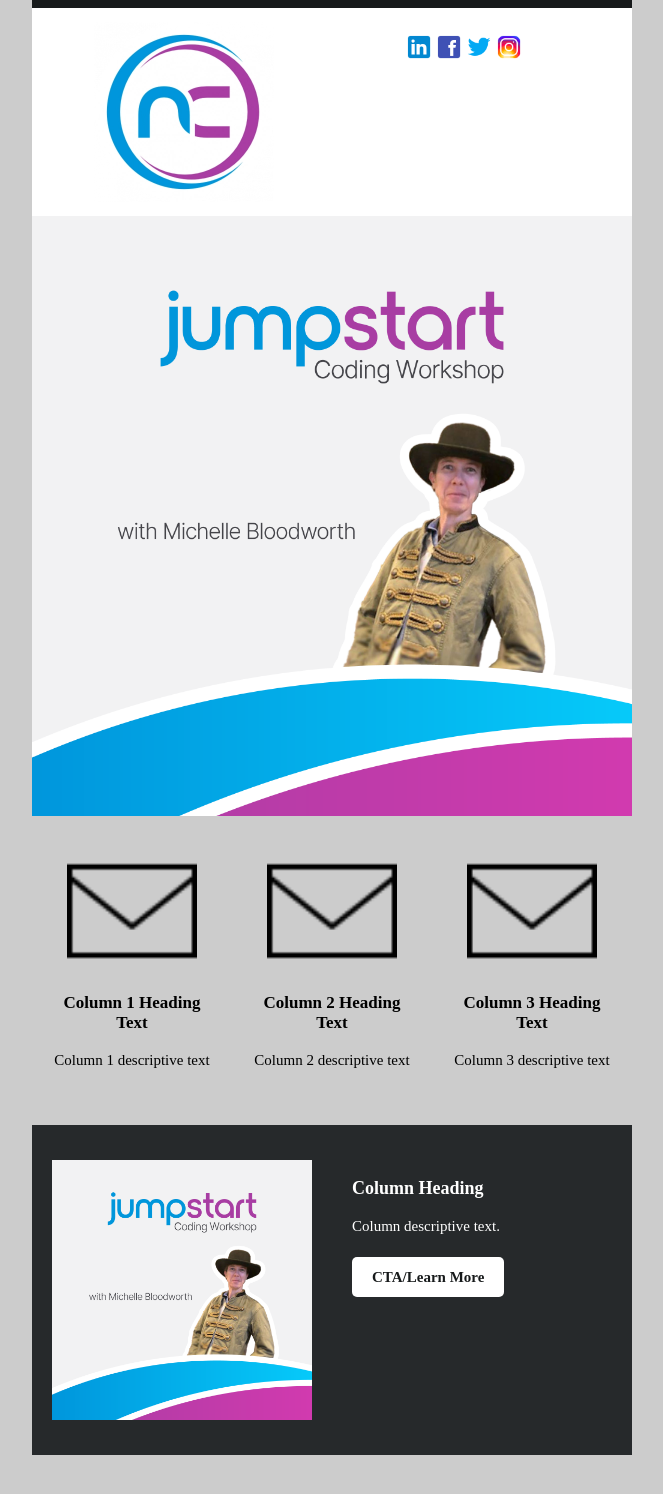
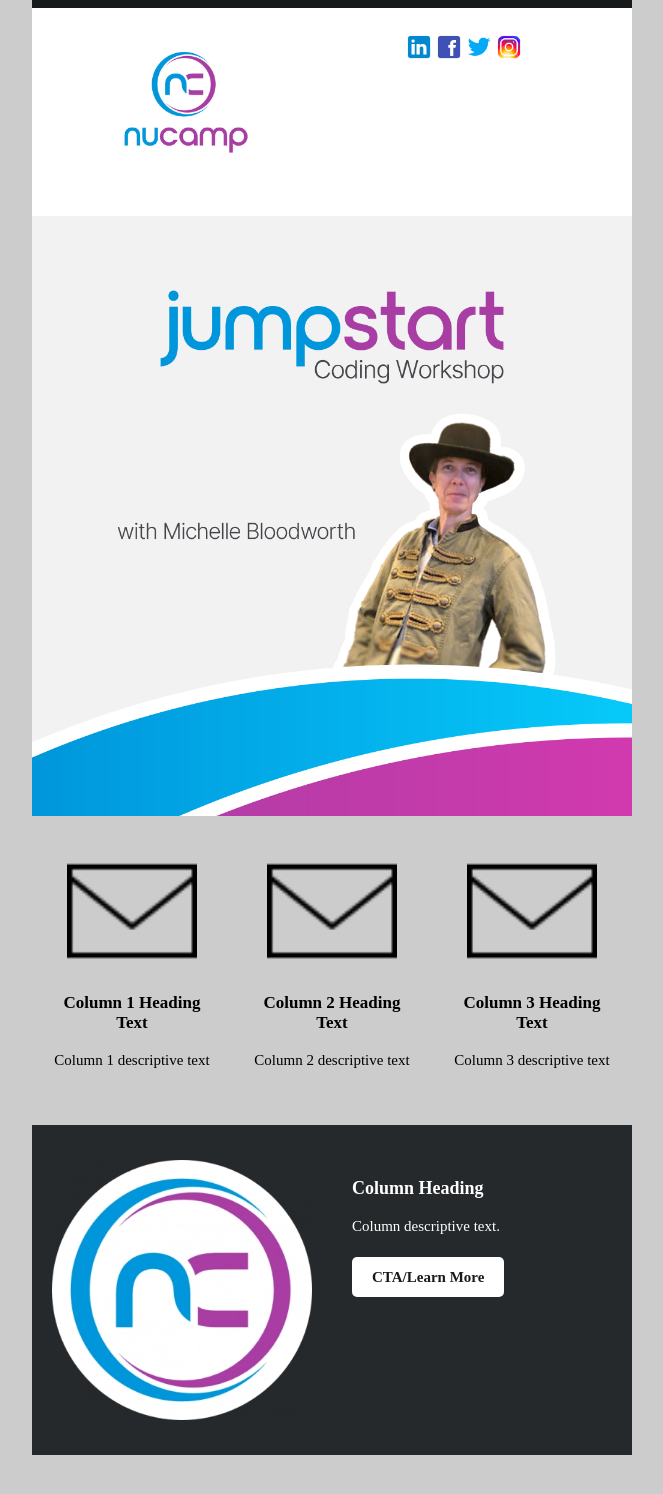
Before and after one commit to SlimBloodworth/html-email-template, a plain HTML site: page index.html in a window 1280 px wide. Shown: the whole page, without its empty margins (308-971 px from the left). Drawn offline with Linux system fonts and the light colour scheme.

Commit message:
Edit images layout

```diff
--- a/index.html
+++ b/index.html
@@ -126,7 +126,7 @@
                                 <table class="column">
                                     <tr>
                                         <td style="padding: 0 62px 10px;">
-                                            <a href="https://www.nucamp.co/?utm_source=ambassador&utm_medium=michelle&utm_campaign=referral&utm_term=website&coupon=ambassador-michelle"><img src="img/nucampIconLogo.webp" alt="Nucamp Logo" width="180px" title="Nucamp Logo"></a>
+                                            <a href="https://www.nucamp.co/?utm_source=ambassador&utm_medium=michelle&utm_campaign=referral&utm_term=website&coupon=ambassador-michelle"><img src="img/nucampLogo.png" alt="Nucamp Logo" width="180px" title="Nucamp Logo"></a>
                                             <!-- ^^ replace with your logo and anchor link -->
                                         </td>
                                     </tr>
@@ -238,7 +238,7 @@
                                             <table class="content">
                                                 <tr>
                                                     <td>
-                                                        <a href="#"><img src="img/jumpstart-michelle-bloodworth-square.png" alt="" width="260px" style="max-width: 260px;"></a>
+                                                        <a href="#"><img src="img/nucampIconLogo.webp" alt="" width="260px" style="max-width: 260px;"></a>
                                                     </td>
                                                 </tr>
                                             </table>
```
